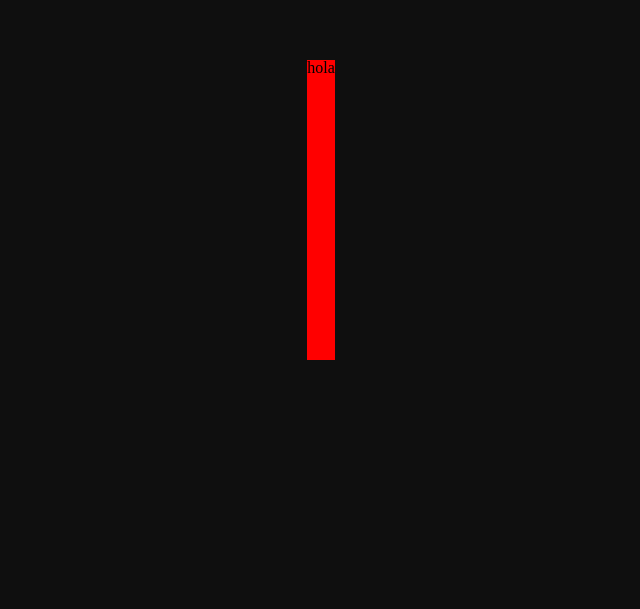
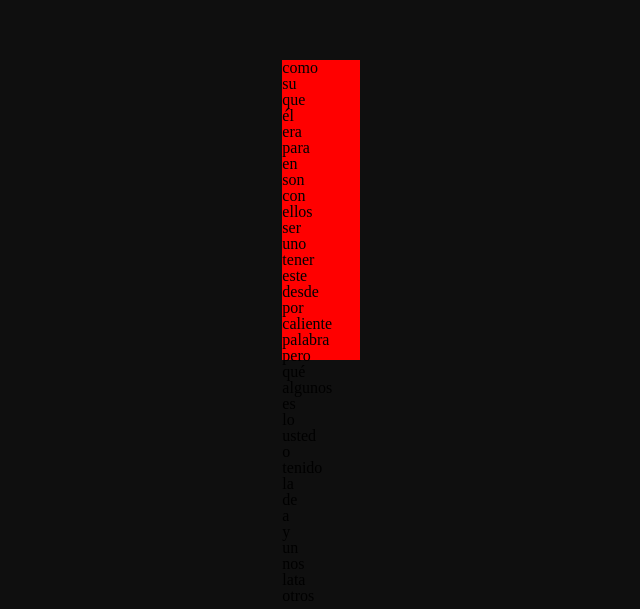
Before and after one commit to 4ldito/fast-fingers, a React (Vite) app: page / in a window 1280 px wide. Shown: the part 190-799 px from the top of the page, without its empty margins (319-959 px from the left). Built offline with nearby package versions, Linux system fonts and the light colour scheme.

Commit message:
display words

```diff
--- a/package.json
+++ b/package.json
@@ -11,8 +11,10 @@
     "preview": "vite preview"
   },
   "dependencies": {
+    "axios": "^1.6.5",
     "react": "^18.2.0",
-    "react-dom": "^18.2.0"
+    "react-dom": "^18.2.0",
+    "zustand": "^4.5.0"
   },
   "devDependencies": {
     "@types/react": "^18.2.43",
--- a/src/components/WordsContainer/Words/Word/Word.jsx
+++ b/src/components/WordsContainer/Words/Word/Word.jsx
@@ -1,10 +1,15 @@
-const Word = () => {
+const Word = ({ word }) => {
+
   return (
     <div>
-      <span>h</span>
-      <span>o</span>
-      <span>l</span>
-      <span>a</span>
+      {
+        word.split("").map(letter => {
+          return (
+            <span key={crypto.randomUUID()} className="letter">{letter}</span>
+          )
+        })
+      }
+      <span></span>
     </div>
   )
 }
--- a/src/components/WordsContainer/Words/Words.jsx
+++ b/src/components/WordsContainer/Words/Words.jsx
@@ -1,10 +1,19 @@
+import useGetWords from "../../../hooks/useGetWords";
 import Word from "./Word/Word"
 import style from "./Words.module.css"
 
 const Words = () => {
+  const { words } = useGetWords();
+
+  console.log({words})
+
   return (
     <section className={style.wordsContainer}>
-      <Word />
+      {
+        words.map(w => {
+          return <Word word={w} key={w} />
+        })
+      }
     </section>
   )
 }
--- /dev/null
+++ b/src/hooks/useGetWords.jsx
@@ -0,0 +1,17 @@
+import { useEffect } from "react"
+import wordsStore from "../store/store"
+import spanish from "../utils/spanish.json";
+
+
+const useGetWords = () => {
+  const { words, setWords, loaded, setLoaded } = wordsStore((state) => state)
+
+  useEffect(() => {
+    // for now, use a JSON. later change to a api request
+    setWords(spanish.words)
+  }, [])
+
+  return { words }
+}
+
+export default useGetWords
--- /dev/null
+++ b/src/store/store.jsx
@@ -0,0 +1,10 @@
+import { create } from 'zustand'
+
+const wordsStore = create((set) => ({
+  words: [],
+  loaded: false,
+  setWords: (words) => set(() => ({ words })),
+  setLoaded: (isLoaded) => set(() => ({ loaded: isLoaded }))
+}))
+
+export default wordsStore
--- /dev/null
+++ b/src/utils/spanish.json
@@ -0,0 +1,204 @@
+{
+  "name": "spanish",
+  "bcp47": "es-ES",
+  "source": "https://monkeytype.com/languages/spanish.json",
+  "words": [
+    "como",
+    "su",
+    "que",
+    "él",
+    "era",
+    "para",
+    "en",
+    "son",
+    "con",
+    "ellos",
+    "ser",
+    "uno",
+    "tener",
+    "este",
+    "desde",
+    "por",
+    "caliente",
+    "palabra",
+    "pero",
+    "qué",
+    "algunos",
+    "es",
+    "lo",
+    "usted",
+    "o",
+    "tenido",
+    "la",
+    "de",
+    "a",
+    "y",
+    "un",
+    "nos",
+    "lata",
+    "otros",
+    "eran",
+    "hacer",
+    "tiempo",
+    "si",
+    "cómo",
+    "dicho",
+    "cada",
+    "decir",
+    "hace",
+    "conjunto",
+    "tres",
+    "querer",
+    "aire",
+    "así",
+    "también",
+    "jugar",
+    "pequeño",
+    "fin",
+    "poner",
+    "leer",
+    "mano",
+    "puerto",
+    "grande",
+    "deletrear",
+    "añadir",
+    "incluso",
+    "tierra",
+    "aquí",
+    "debe",
+    "alto",
+    "tal",
+    "siga",
+    "acto",
+    "hierro",
+    "preguntar",
+    "hombres",
+    "cambio",
+    "porque",
+    "luz",
+    "tipo",
+    "fuego",
+    "imagen",
+    "tratar",
+    "nosotros",
+    "animal",
+    "punto",
+    "madre",
+    "mundo",
+    "cerca",
+    "construir",
+    "auto",
+    "padre",
+    "cualquier",
+    "nuevo",
+    "trabajo",
+    "parte",
+    "tomar",
+    "conseguir",
+    "lugar",
+    "hecho",
+    "vivir",
+    "donde",
+    "después",
+    "atrás",
+    "poco",
+    "ronda",
+    "hombre",
+    "años",
+    "vino",
+    "buena",
+    "me",
+    "dar",
+    "nuestro",
+    "bajo",
+    "nombre",
+    "muy",
+    "forma",
+    "frase",
+    "gran",
+    "pensar",
+    "ayudar",
+    "línea",
+    "caja",
+    "causa",
+    "mucho",
+    "ciudad",
+    "antes",
+    "movimiento",
+    "derecho",
+    "niño",
+    "viejo",
+    "demasiado",
+    "misma",
+    "ella",
+    "todo",
+    "hay",
+    "cuando",
+    "hasta",
+    "uso",
+    "camino",
+    "acerca",
+    "muchos",
+    "entonces",
+    "escribir",
+    "haría",
+    "éstos",
+    "largo",
+    "cosa",
+    "ver",
+    "dos",
+    "tiene",
+    "buscar",
+    "más",
+    "día",
+    "podía",
+    "ir",
+    "venir",
+    "hizo",
+    "número",
+    "sonar",
+    "no",
+    "personas",
+    "mi",
+    "sobre",
+    "saber",
+    "agua",
+    "llamada",
+    "primero",
+    "puede",
+    "abajo",
+    "lado",
+    "estado",
+    "ahora",
+    "encontrar",
+    "bien",
+    "siempre",
+    "mayor",
+    "menor",
+    "mientras",
+    "quien",
+    "ayer",
+    "pasado",
+    "medio",
+    "nunca",
+    "poder",
+    "veces",
+    "fiesta",
+    "grupo",
+    "cuenta",
+    "noche",
+    "gente",
+    "cuerpo",
+    "semana",
+    "segundo",
+    "varios",
+    "libro",
+    "persona",
+    "fuera",
+    "casa",
+    "solo",
+    "mujer",
+    "sistema",
+    "vida"
+  ]
+}
```
Also changed, not shown: .eslintrc.cjs, 1 other file (tests, documents, lock files or other folders).
